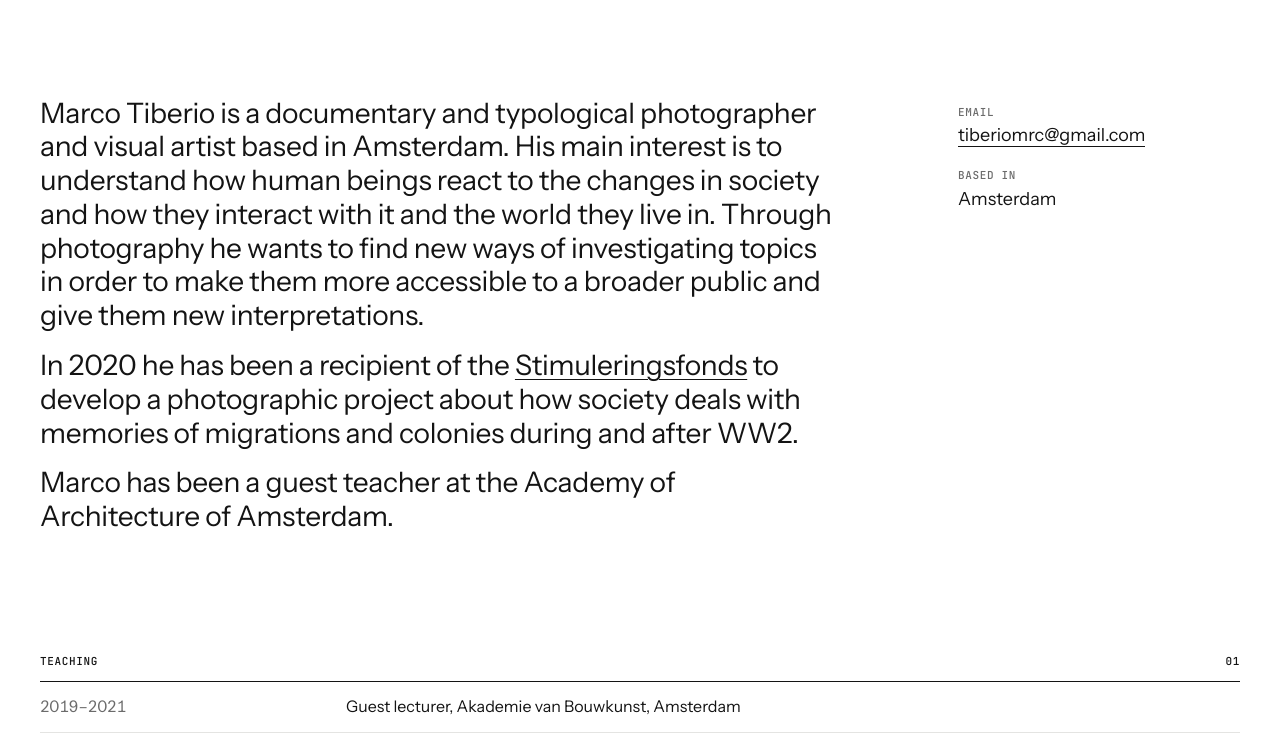
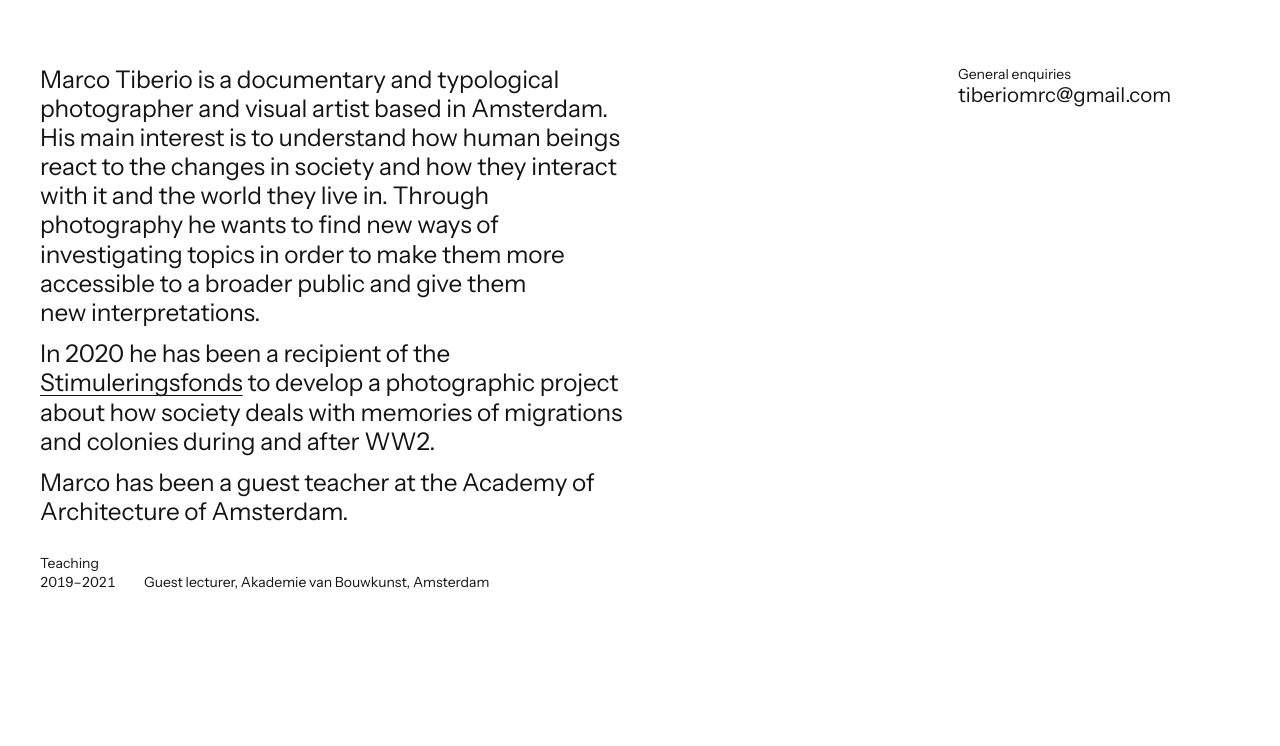
Before and after one commit to marcotiberio/marcotiberio-portfolio, a plain HTML site: page dist/info.html in a window 1280 px wide. Shown: the part 54-800 px from the top of the page. Drawn offline with Linux system fonts and the light colour scheme.

Commit message:
Info: three dense columns after the reference layout
Bio and lists on the left, dated lists in the middle, contacts on the right;
plain small headings, no rules, no footer. Column choice is back in the CMS.

Co-Authored-By: Claude Opus 5.5 <noreply@anthropic.com>

```diff
--- a/assets/style.css
+++ b/assets/style.css
@@ -103,19 +103,21 @@ iframe { display: block; width: 100%; height: auto; border: 0; background: var(-
 .next:hover .next-title { color: var(--soft); }
 
 /* ── Info ───────────────────────────────── */
-/* Bio large with contact beside it, then ruled lists in the catalogue's rhythm. */
-.info-intro { align-items: start; }
-.bio { grid-column: 1 / 9; display: grid; gap: 16px; font-size: clamp(22px, 2.2vw, 32px); line-height: 1.2; letter-spacing: -.01em; text-wrap: pretty; }
-.bio a, .f-text a { text-decoration: underline; text-underline-offset: 4px; text-decoration-thickness: 1px; }
-.bio a:hover, .f-text a:hover { color: var(--soft); }
-.info-contact { grid-column: 10 / 13; display: grid; gap: 4px; padding-top: 8px; font-size: 18px; line-height: 1.25; }
-.info-contact dd + dt { margin-top: 18px; }
-.info-contact a { border-bottom: 1px solid currentColor; }
-.info-contact a:hover { color: var(--soft); }
-.fact { padding: 14px 0; border-bottom: 1px solid var(--line); align-items: baseline; font-size: 16px; line-height: 1.35; }
-.f-date { grid-column: 1 / 4; color: var(--soft); font-variant-numeric: tabular-nums; }
-.f-text { grid-column: 4 / 11; display: grid; gap: 10px; }
-.page-info .catalogue { padding-bottom: 72px; }
+/* Three columns, no rules: bio + lists (1–6), dated lists (7–9), contacts (10–12).
+   Headings are plain small text sitting right on their content; the page is dense, like a CV.
+   No footer here: the contacts are already on the page. */
+.info { padding: 40px 0 120px; align-items: start; font-size: 14px; line-height: 1.3; }
+.info-col { display: grid; gap: 28px; align-content: start; }
+.info-main { grid-column: 1 / 7; }
+.info-mid { grid-column: 7 / 10; }
+.info-contact { grid-column: 10 / 13; gap: 20px; }
+.info h2 { font: inherit; }
+.bio { display: grid; gap: .5em; font-size: clamp(20px, 1.9vw, 27px); line-height: 1.2; letter-spacing: -.005em; text-wrap: pretty; }
+.info .entries li { display: grid; grid-template-columns: 104px minmax(0, 1fr); font-variant-numeric: tabular-nums; }
+.info .big { font-size: clamp(20px, 1.6vw, 24px); line-height: 1.2; overflow-wrap: anywhere; }
+.info a:hover { color: var(--soft); }
+.bio a { text-decoration: underline; text-underline-offset: 4px; text-decoration-thickness: 1px; }
+.page-info .site-footer { display: none; }
 
 /* Footer: the way to commission, on every page. */
 .site-footer { padding: 28px 0 40px; border-top: 1px solid var(--ink); row-gap: 24px; align-items: start; }
@@ -141,11 +143,8 @@ iframe { display: block; width: 100%; height: auto; border: 0; background: var(-
   .project { gap: 56px; padding-top: 32px; }
   .sheet { grid-template-columns: repeat(4, minmax(0, 1fr)); margin-top: -24px; }
   .b-offset { row-gap: 12px; }
-  .info-intro { row-gap: 40px; }
-  .fact { grid-template-columns: 96px minmax(0, 1fr); }
-  .fact .f-date { grid-column: 1 !important; }
-  .fact .f-text { grid-column: 2 !important; }
-  .fact > .f-text:only-child { grid-column: 1 / -1 !important; }
+  .info { row-gap: 40px; padding-top: 24px; }
+  .info .entries li { grid-template-columns: 88px minmax(0, 1fr); }
   .b-pair { grid-template-columns: repeat(min(var(--n, 2), 2), minmax(0, 1fr)); }
 }
 @media (max-width: 480px) {
--- a/dist/assets/style.css
+++ b/dist/assets/style.css
@@ -103,19 +103,21 @@ iframe { display: block; width: 100%; height: auto; border: 0; background: var(-
 .next:hover .next-title { color: var(--soft); }
 
 /* ── Info ───────────────────────────────── */
-/* Bio large with contact beside it, then ruled lists in the catalogue's rhythm. */
-.info-intro { align-items: start; }
-.bio { grid-column: 1 / 9; display: grid; gap: 16px; font-size: clamp(22px, 2.2vw, 32px); line-height: 1.2; letter-spacing: -.01em; text-wrap: pretty; }
-.bio a, .f-text a { text-decoration: underline; text-underline-offset: 4px; text-decoration-thickness: 1px; }
-.bio a:hover, .f-text a:hover { color: var(--soft); }
-.info-contact { grid-column: 10 / 13; display: grid; gap: 4px; padding-top: 8px; font-size: 18px; line-height: 1.25; }
-.info-contact dd + dt { margin-top: 18px; }
-.info-contact a { border-bottom: 1px solid currentColor; }
-.info-contact a:hover { color: var(--soft); }
-.fact { padding: 14px 0; border-bottom: 1px solid var(--line); align-items: baseline; font-size: 16px; line-height: 1.35; }
-.f-date { grid-column: 1 / 4; color: var(--soft); font-variant-numeric: tabular-nums; }
-.f-text { grid-column: 4 / 11; display: grid; gap: 10px; }
-.page-info .catalogue { padding-bottom: 72px; }
+/* Three columns, no rules: bio + lists (1–6), dated lists (7–9), contacts (10–12).
+   Headings are plain small text sitting right on their content; the page is dense, like a CV.
+   No footer here: the contacts are already on the page. */
+.info { padding: 40px 0 120px; align-items: start; font-size: 14px; line-height: 1.3; }
+.info-col { display: grid; gap: 28px; align-content: start; }
+.info-main { grid-column: 1 / 7; }
+.info-mid { grid-column: 7 / 10; }
+.info-contact { grid-column: 10 / 13; gap: 20px; }
+.info h2 { font: inherit; }
+.bio { display: grid; gap: .5em; font-size: clamp(20px, 1.9vw, 27px); line-height: 1.2; letter-spacing: -.005em; text-wrap: pretty; }
+.info .entries li { display: grid; grid-template-columns: 104px minmax(0, 1fr); font-variant-numeric: tabular-nums; }
+.info .big { font-size: clamp(20px, 1.6vw, 24px); line-height: 1.2; overflow-wrap: anywhere; }
+.info a:hover { color: var(--soft); }
+.bio a { text-decoration: underline; text-underline-offset: 4px; text-decoration-thickness: 1px; }
+.page-info .site-footer { display: none; }
 
 /* Footer: the way to commission, on every page. */
 .site-footer { padding: 28px 0 40px; border-top: 1px solid var(--ink); row-gap: 24px; align-items: start; }
@@ -141,11 +143,8 @@ iframe { display: block; width: 100%; height: auto; border: 0; background: var(-
   .project { gap: 56px; padding-top: 32px; }
   .sheet { grid-template-columns: repeat(4, minmax(0, 1fr)); margin-top: -24px; }
   .b-offset { row-gap: 12px; }
-  .info-intro { row-gap: 40px; }
-  .fact { grid-template-columns: 96px minmax(0, 1fr); }
-  .fact .f-date { grid-column: 1 !important; }
-  .fact .f-text { grid-column: 2 !important; }
-  .fact > .f-text:only-child { grid-column: 1 / -1 !important; }
+  .info { row-gap: 40px; padding-top: 24px; }
+  .info .entries li { grid-template-columns: 88px minmax(0, 1fr); }
   .b-pair { grid-template-columns: repeat(min(var(--n, 2), 2), minmax(0, 1fr)); }
 }
 @media (max-width: 480px) {
--- a/dist/info.html
+++ b/dist/info.html
@@ -16,21 +16,16 @@
   <nav><a href="index.html">Research</a><a href="commissions.html">Commissions</a><a href="info.html" aria-current="page">Info</a><a class="nav-contact" href="mailto:tiberiomrc@gmail.com">Contact</a></nav>
 </header>
 <main>
-<section class="intro info-intro grid">
-  <div class="bio"><p>Marco Tiberio is a documentary and typological photographer and visual artist based in Amsterdam. His main interest is to understand how human beings react to the changes in society and how they interact with it and the world they live in. Through photography he wants to find new ways of investigating topics in order to make them more accessible to a broader public and give them new interpretations.</p><p>In 2020 he has been a recipient of the <a href="https://stimuleringsfonds.nl/en/">Stimuleringsfonds</a> to develop a photographic project about how society deals with memories of migrations and colonies during and after WW2.</p><p>Marco has been a guest teacher at the Academy of Architecture of Amsterdam.</p></div>
-  <dl class="info-contact"><dt class="label">Email</dt><dd><a href="mailto:tiberiomrc@gmail.com">tiberiomrc@gmail.com</a></dd><dt class="label">Based in</dt><dd>Amsterdam</dd></dl>
-</section>
+<div class="info grid">
+  <div class="info-col info-main"><div class="bio"><p>Marco Tiberio is a documentary and typological photographer and visual artist based in Amsterdam. His main interest is to understand how human beings react to the changes in society and how they interact with it and the world they live in. Through photography he wants to find new ways of investigating topics in order to make them more accessible to a broader public and give them new interpretations.</p><p>In 2020 he has been a recipient of the <a href="https://stimuleringsfonds.nl/en/">Stimuleringsfonds</a> to develop a photographic project about how society deals with memories of migrations and colonies during and after WW2.</p><p>Marco has been a guest teacher at the Academy of Architecture of Amsterdam.</p></div>
 
+<section><h2>Teaching</h2><ul class="entries"><li><span>2019–2021</span><span>Guest lecturer, Akademie van Bouwkunst, Amsterdam</span></li></ul></section>
+</div>
+  <div class="info-col info-mid"></div>
+  <div class="info-col info-contact"><section><h2>General enquiries</h2><p class="big"><a href="mailto:tiberiomrc@gmail.com">tiberiomrc@gmail.com</a></p></section>
 
-<section class="catalogue">
-  <h2 class="section-head label"><span>Teaching</span><span>01</span></h2>
-  <ol><li class="fact grid"><span class="f-date">2019–2021</span><span class="f-text">Guest lecturer, Akademie van Bouwkunst, Amsterdam</span></li></ol>
-</section>
-
-
-
-
-
+</div>
+</div>
 </main>
 <footer class="site-footer grid">
   <p class="f-lead">Available for commissions in hospitality, architecture and interiors.</p>
```
Also changed, not shown: build.mjs (+16 -27 lines), .pages.yml.
